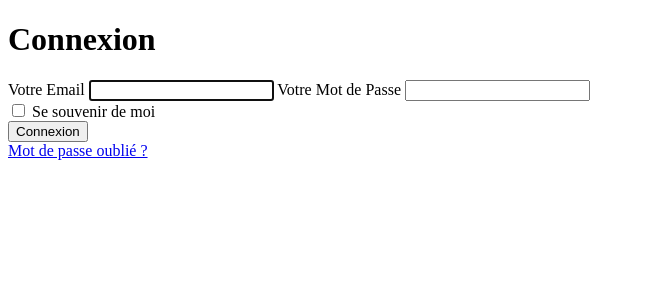
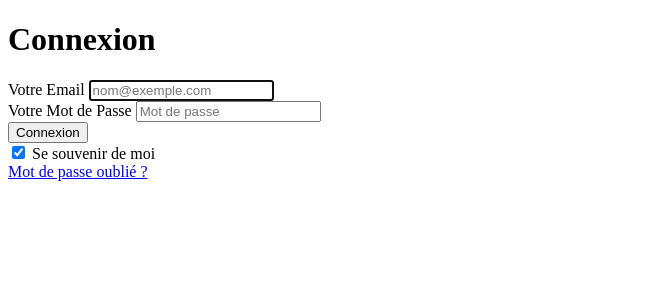
Before and after one commit to Manuriq/enisortie, a Symfony app: template templates/security/login.html.twig in a window 1280 px wide. Shown: the part 150-450 px from the top of the page, without its empty margins (0-645 px from the left). Run offline with Twig, Linux system fonts and the light colour scheme; the template is opened without the code that fills it, so the values that code supplies are empty; some libraries are stand-ins or nearby versions.

Commit message:
Accès et traduction des pages pour la modification de mot de passe + modif de l'aspect visuel du site et de la page de connexion

```diff
--- a/assets/styles/custom.scss
+++ b/assets/styles/custom.scss
@@ -1,3 +1,9 @@
 .large-margin-top{
     margin-top: 110px;
 }
+
+body {
+    background: linear-gradient(#e8f5ee, #8cc0a4) fixed;
+    color: #EEE;
+    font-family: '', serif;
+}
--- a/templates/reset_password/reset.html.twig
+++ b/templates/reset_password/reset.html.twig
@@ -1,12 +1,12 @@
 {% extends 'base.html.twig' %}
 
-{% block title %}Reset your password{% endblock %}
+{% block title %}{{ parent() }} - Réinitialiser{% endblock %}
 
 {% block body %}
-    <h1>Reset your password</h1>
+    <h1>Réinitialisez votre mot de passe</h1>
 
     {{ form_start(resetForm) }}
         {{ form_row(resetForm.plainPassword) }}
-        <button class="btn btn-primary">Reset password</button>
+        <button class="btn btn-primary mt-2">Réinitialisez votre mot de passe</button>
     {{ form_end(resetForm) }}
 {% endblock %}
--- a/templates/security/login.html.twig
+++ b/templates/security/login.html.twig
@@ -14,30 +14,33 @@
         </div>
     {% endif %}
 
-    <h1 class="h3 mb-3 font-weight-normal">Connexion</h1>
-    <label for="inputMail">Votre Email</label>
-    <input type="text" value="{{ last_username }}" name="mail" id="inputMail" class="form-control" autocomplete="username" required autofocus>
-    <label for="inputPassword">Votre Mot de Passe</label>
-    <input type="password" name="password" id="inputPassword" class="form-control" autocomplete="current-password" required>
+    <h1 class="text-center h3 mb-3 font-weight-normal">Connexion</h1>
+    <div class="form-group mt-6 mx-auto" style="width: 400px;">
+       <label for="inputMail">Votre Email</label>
+       <input type="text" value="{{ last_username }}" name="mail" id="inputMail" class="form-control" autocomplete="username" placeholder="nom@exemple.com" required autofocus>
+    </div>
+    <div class="form-group mt-3 mx-auto" style="width: 400px;">
+        <label for="inputPassword">Votre Mot de Passe</label>
+    <input type="password" name="password" id="inputPassword" class="form-control" autocomplete="current-password"  placeholder="Mot de passe" required>
+    </div>
 
     <input type="hidden" name="_csrf_token"
            value="{{ csrf_token('authenticate') }}"
     >
-
-
-        <div class="checkbox mb-3">
-            <label>
-                <input type="checkbox" name="_remember_me"> Se souvenir de moi
-            </label>
-        </div>
-
-
-    <button class="btn btn-primary mt-2" type="submit">
+<div class="mx-auto" style="width: 150px;">
+    <button class="btn btn-lg btn-primary mt-5" type="submit">
         Connexion
     </button>
+</div>
+
+    <div class="form-check mt-3 mx-auto" style="width: 170px;">
+        <label>
+            <input class="form-check-input" type="checkbox" name="_remember_me" checked/> Se souvenir de moi
+        </label>
+    </div>
 </form>
 
-    <div>
+    <div class="mx-auto mt-3" style="width: 170px;">
         <a href="{{ path('app_forgot_password_request') }}" title="reset password">Mot de passe oublié ?</a>
     </div>
 {% endblock %}
```
Also changed, not shown: templates/reset_password/check_email.html.twig (+3 -4 lines), templates/reset_password/email.html.twig (+4 -4 lines), templates/reset_password/request.html.twig (+5 -5 lines), 1 other file.
